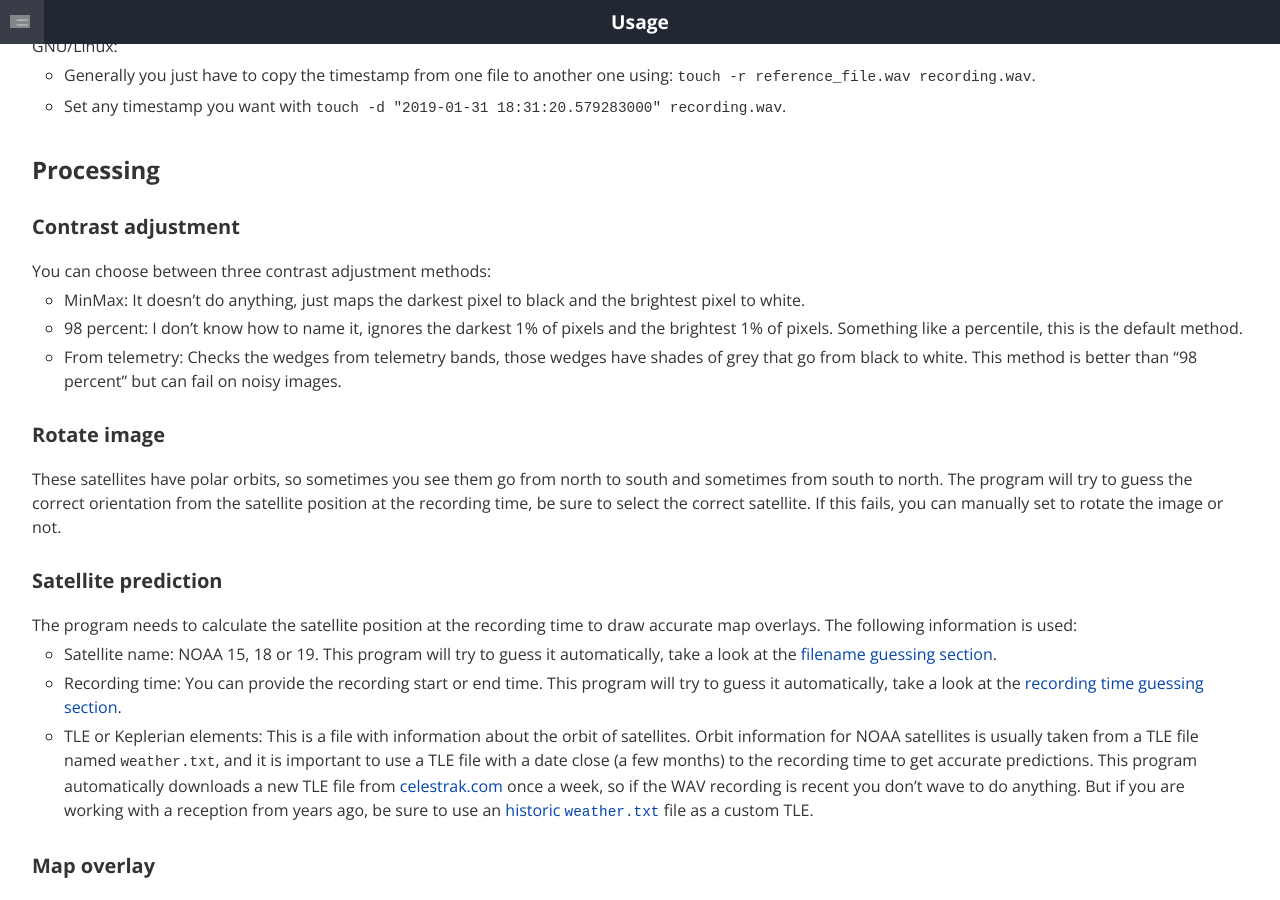
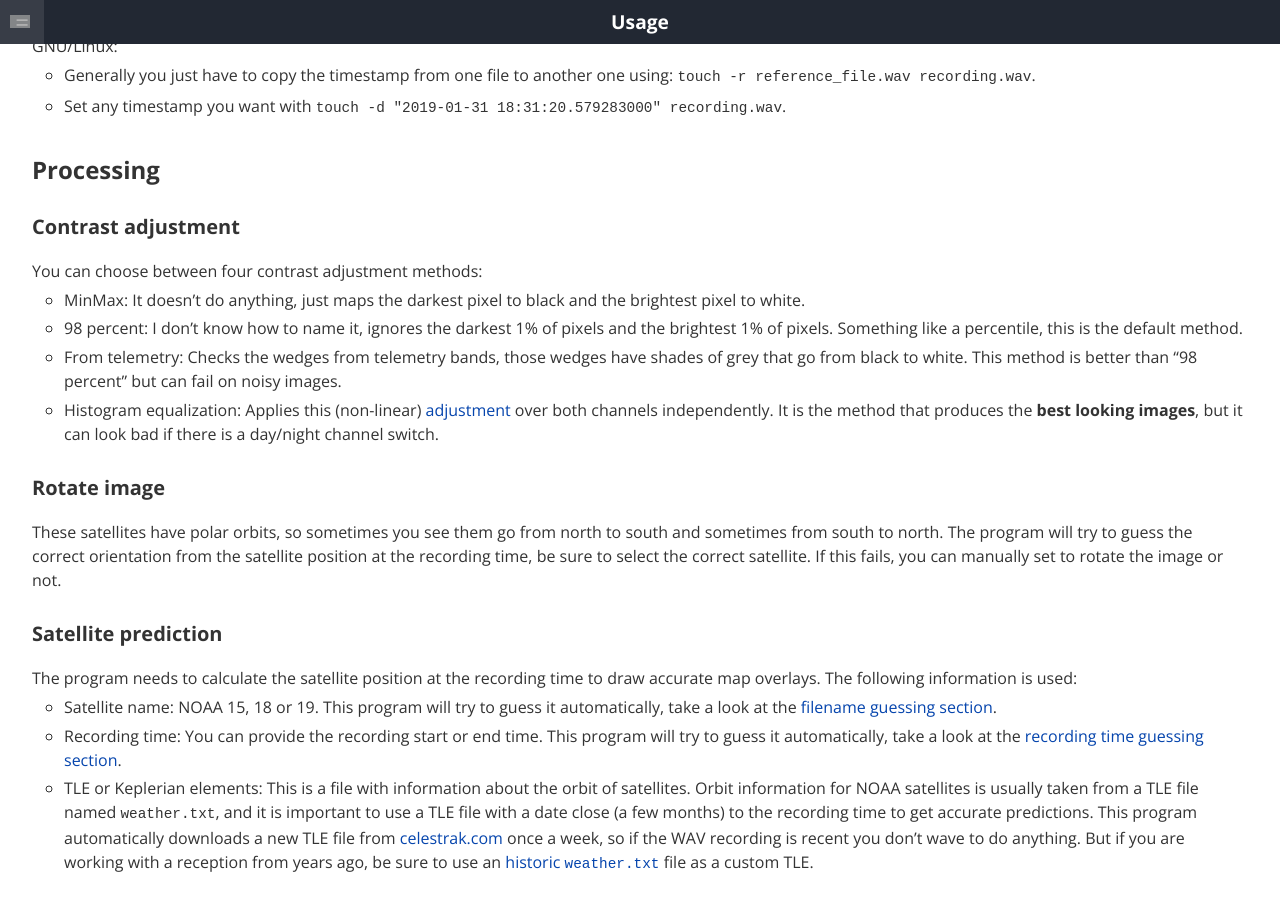
Before and after one commit to martinber/noaa-apt, a Jekyll site: the page built from docs/usage.md, in a window 1280 px wide and 900 px high, scrolled down 4878 px. Built offline with Jekyll 4.4.1, drawn with Linux system fonts in a browser that asks for light colours.

Commit message:
Add histogram equalization documentation

```diff
--- a/docs/index.html
+++ b/docs/index.html
@@ -97,6 +97,7 @@ layout: landing
 				<li>Decode raw images from WAV files.</li>
 				<li>Add map overlays with countries, states, provinces and lakes.</li>
 				<li>Really easy to use GUI (at least easier than most decoders).</li>
+				<li>Histogram equalization.</li>
 				<li>You can disable syncing and export every step of the decoding
 					process, useful for corrupted recordings.</li>
 				<li>Telemetry band reading.</li>
--- a/docs/usage.md
+++ b/docs/usage.md
@@ -197,7 +197,7 @@ GNU/Linux:
 
 ### Contrast adjustment
 
-You can choose between three contrast adjustment methods:
+You can choose between four contrast adjustment methods:
 
 - MinMax: It doesn't do anything, just maps the darkest pixel to black and the
     brightest pixel to white.
@@ -209,6 +209,11 @@ You can choose between three contrast adjustment methods:
 - From telemetry: Checks the wedges from telemetry bands, those wedges have
     shades of grey that go from black to white. This method is better than "98
     percent" but can fail on noisy images.
+
+- Histogram equalization: Applies this (non-linear)
+    [adjustment](https://en.wikipedia.org/wiki/Histogram_equalization) over both
+    channels independently. It is the method that produces the **best looking
+    images**, but it can look bad if there is a day/night channel switch.
 
 ### Rotate image
 
```
Also changed, not shown: docs/development.md (+5 -4 lines).
